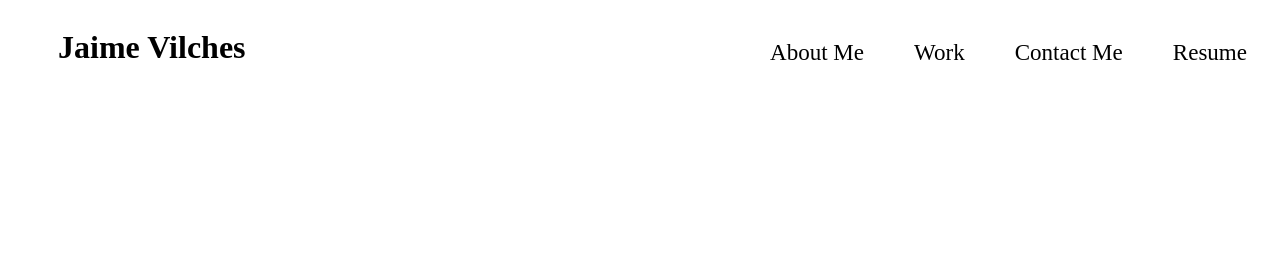
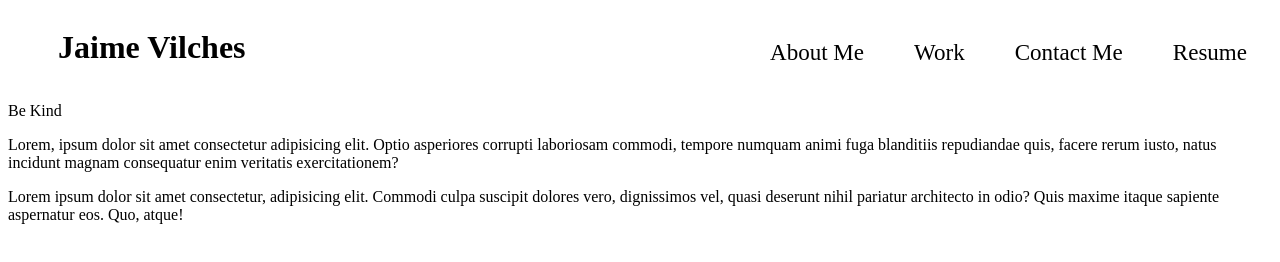
Before and after one commit to JaimeVilches87/project-runway, a plain HTML site: page index.html in a window 1280 px wide. Drawn offline with Linux system fonts and the light colour scheme.

Commit message:
added hero and about me sections

```diff
--- a/assets/css/style.css
+++ b/assets/css/style.css
@@ -35,3 +35,9 @@ header a {
     border-bottom: 2px solid var(--primary-color);
     color: var(--primary-color);
 }
+
+.effects a:hover{
+    color: var(--lightskyblue);
+    font-weight: bold;
+    text-shadow: 0px 0px 20px var(--lightskyblue);
+  }
--- a/index.html
+++ b/index.html
@@ -32,5 +32,28 @@
             </ul>
         </nav>
     </header>
+
+    <!-- Hero section -->
+    <section class="hero">
+        <div class="hero-subtitle">
+                <span class="background subtitle">Be Kind</span>
+        </div>
+    </section>
+
+    <!-- About Me article-->
+    <article>
+        <div id="about-me" class="about-me">
+            <div class="about-me-grid-container">
+                <div class="about-me-item about-me-title">
+                </div>
+                <div class="about-me-item goals">
+                    <p>Lorem, ipsum dolor sit amet consectetur adipisicing elit. Optio asperiores corrupti laboriosam commodi, tempore numquam animi fuga blanditiis repudiandae quis, facere rerum iusto, natus incidunt magnam consequatur enim veritatis exercitationem?</p>
+                </div>
+                <div class="about-me-item info">
+                    <p>Lorem ipsum dolor sit amet consectetur, adipisicing elit. Commodi culpa suscipit dolores vero, dignissimos vel, quasi deserunt nihil pariatur architecto in odio? Quis maxime itaque sapiente aspernatur eos. Quo, atque!</p>
+                </div>
+            </div>
+        </div>
+    </article>
 </body>
 </html>
```
